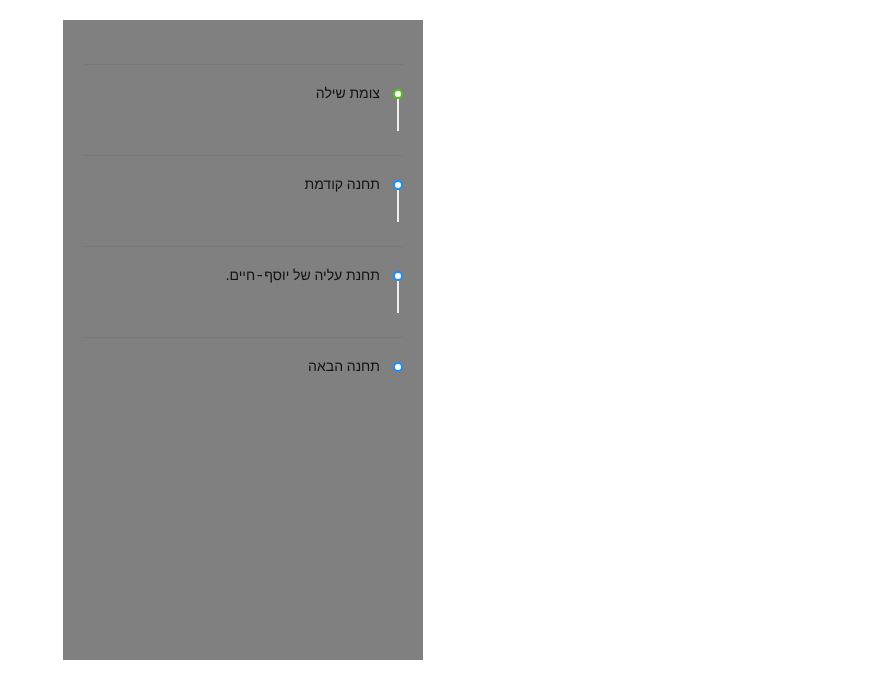
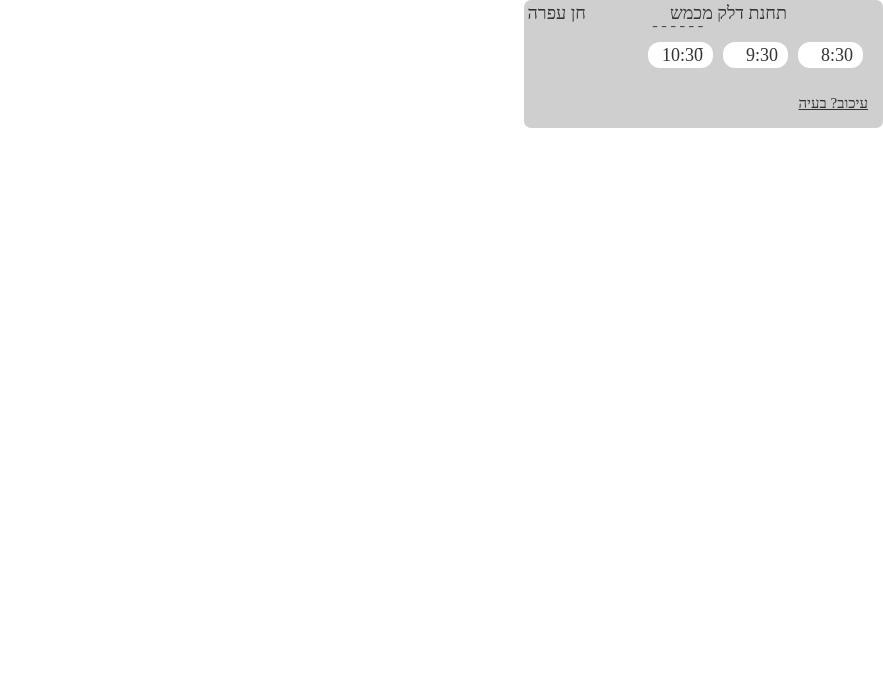
Before and after one commit to natigiat/chalap-client, a React (Create React App) app: page / in a window 1280 px wide. Shown: the top 698 px of the page, without its empty margins (397-1280 px from the left). Built offline with nearby package versions, Linux system fonts and the light colour scheme.

Commit message:
Screen4 - Add ShuttleTravelRoute component

```diff
--- a/src/App.css
+++ b/src/App.css
@@ -1,7 +1,3 @@
-.App {
-  text-align: center;
-}
-
 .App-logo {
   height: 40vmin;
   pointer-events: none;
--- a/src/App.js
+++ b/src/App.js
@@ -1,13 +1,12 @@
 import React from "react";
 import logo from "./logo.svg";
 import "./App.css";
-import Flowchart_Stations from "./Screen4/Flowchart_Stations";
-import "antd/dist/antd.css"; // or 'antd/dist/antd.less'
+import ShuttleTravelRoute from "./Screen4/ShuttleTravelRoute";
 
 function App() {
   return (
     <div className="App">
-      <Flowchart_Stations />
+      <ShuttleTravelRoute />
     </div>
   );
 }
--- a/src/Screen4/FlowchartStations.css
+++ /dev/null
@@ -1,16 +0,0 @@
-@import "~antd/dist/antd.css";
-
-.Flowchart_Stations {
-  background-color: gray;
-  height: 640px;
-  width: 360px;
-  margin: auto;
-  margin-top: 20px;
-  padding: 20px;
-}
-
-.ant-timeline.ant-timeline-right
-  .ant-timeline-item-right
-  .ant-timeline-item-content {
-  padding-right: 23px;
-}
--- /dev/null
+++ b/src/Screen4/ShuttleTravelRoute.css
@@ -0,0 +1,99 @@
+@import "~antd/dist/antd.css";
+
+.ShuttleTravelRoute {
+  position: relative;
+  width: 359px;
+  height: 128px;
+  left: 0px;
+  top: 0px;
+
+  padding: 15px;
+  background: #c4c4c4;
+  opacity: 0.8;
+  border-radius: 7px;
+}
+.path {
+  display: inline-block;
+  left: auto;
+}
+.starting_point {
+  position: absolute;
+  width: 126px;
+  height: 26px;
+  left: 137px;
+  top: 0px;
+
+  font-family: Heebo;
+  font-style: normal;
+  font-weight: normal;
+  font-size: 18px;
+  line-height: 26px;
+
+  color: #000000;
+}
+.end_point {
+  position: absolute;
+  width: 62px;
+  height: 26px;
+  left: 0px;
+  top: 0px;
+
+  font-family: Heebo;
+  font-style: normal;
+  font-weight: normal;
+  font-size: 18px;
+  line-height: 26px;
+
+  color: #000000;
+}
+.arrow {
+  position: absolute;
+  width: 55px;
+  height: 0px;
+  left: 126px;
+  top: 15px;
+}
+.hour {
+  display: inline-block;
+}
+
+.hour {
+  position: static;
+  width: 65px;
+  height: 26px;
+  left: 154px;
+  top: 0px;
+
+  margin: 5px;
+  padding: 0px 10px;
+
+  background: #ffffff;
+  border-radius: 12px;
+
+  font-family: Heebo;
+  font-style: normal;
+  font-weight: normal;
+  font-size: 18px;
+  line-height: 26px;
+
+  color: #000000;
+}
+
+.reporting {
+  position: absolute;
+  width: 75px;
+  height: 22px;
+  left: 269px;
+  top: 92px;
+
+  font-family: Heebo;
+  font-style: normal;
+  font-weight: normal;
+  font-size: 15px;
+  line-height: 22px;
+  /* identical to box height */
+
+  text-decoration-line: underline;
+
+  color: #000000;
+}
--- /dev/null
+++ b/src/Screen4/ShuttleTravelRoute.js
@@ -0,0 +1,25 @@
+import React from "react";
+import "./ShuttleTravelRoute.css";
+import { Divider, Timeline } from "antd";
+import { ClockCircleOutlined, LeftOutlined } from "@ant-design/icons";
+
+const ShuttleTravelRoute = (props) => {
+  return (
+    <div className="ShuttleTravelRoute">
+      <div className="path">
+        <span className="starting_point">תחנת דלק מכמש</span>
+        <span className="arrow"> ------- </span>
+        <span className="end_point">חן עפרה</span>
+      </div>
+
+      <div className="hours">
+        <div className="hour">8:30</div>
+        <div className="hour">9:30</div>
+        <div className="hour">10:30</div>
+      </div>
+      <div className="reporting">עיכוב? בעיה</div>
+    </div>
+  );
+};
+
+export default ShuttleTravelRoute;
```
Also changed, not shown: src/Screen4/FlowchartStations.js (deleted, +0 -28 lines).
